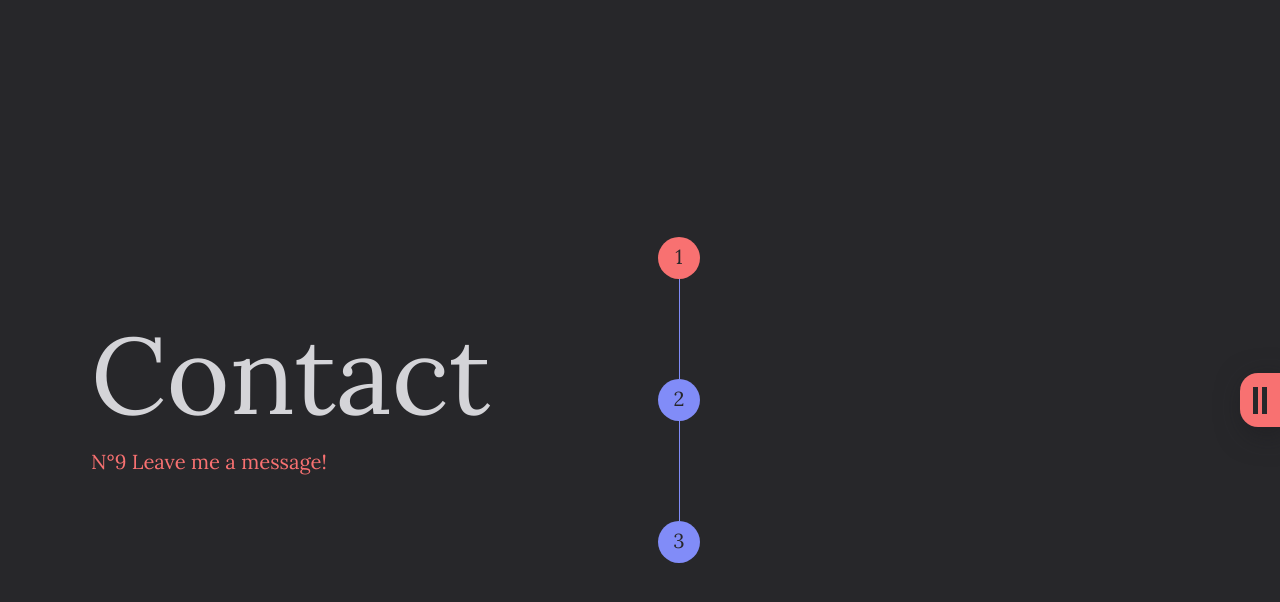
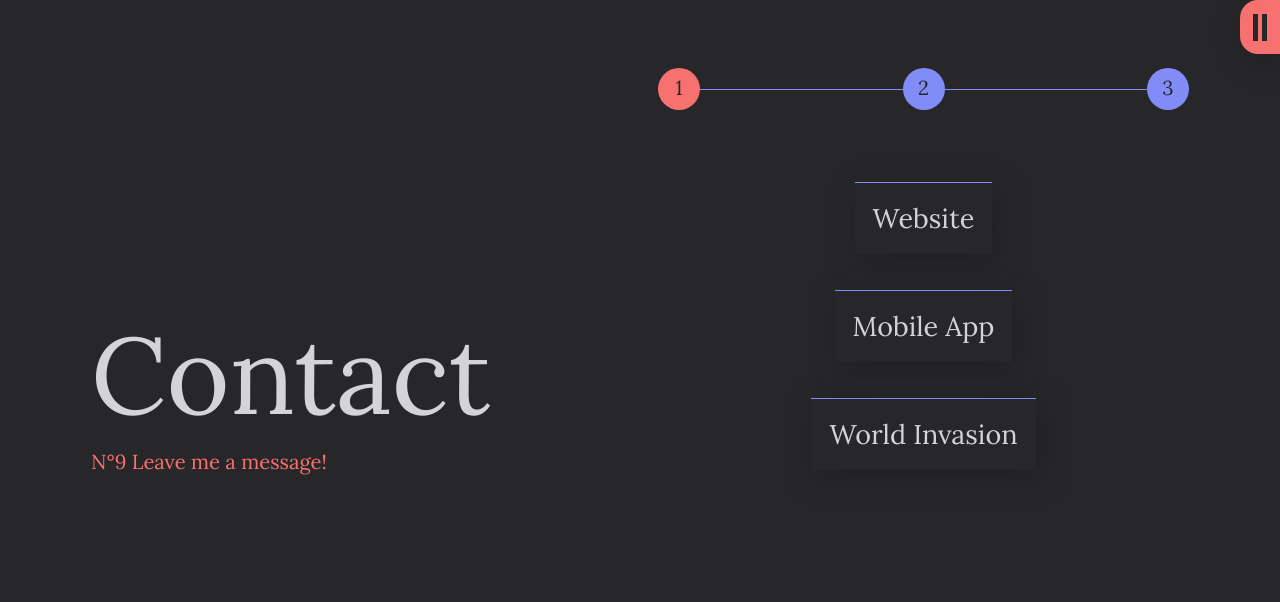
Before and after one commit to xkertoip/szczypka, a Next.js app: page /contact/project in a window 1280 px wide. Shown: the top 602 px of the page. Built offline with nearby package versions, Linux system fonts and the light colour scheme.

Commit message:
edit projects mail interface

```diff
--- a/src/app/contact/layout.tsx
+++ b/src/app/contact/layout.tsx
@@ -7,10 +7,10 @@ export default function Layout({ children }: { children: React.ReactNode }) {
     <main>
       <div
         className={
-          'section-container lg:max-w-[1170px] lg:mx-auto md:flex md:gap-8 md:items-center md:justify-center min-h-screen'
+          'section-container lg:max-w-[1170px] lg:mx-auto md:flex md:gap-8 min-h-screen overflow-hidden'
         }
       >
-        <div className={' flex-1 pt-8 md:pt-0'}>
+        <div className={' md:flex-1 pt-8 md:pt-0 md:m-auto pb-8 md:pb-0'}>
           <SectionTitle
             title={'Contact'}
             indicator={'Leave me a message!'}
@@ -18,7 +18,7 @@ export default function Layout({ children }: { children: React.ReactNode }) {
             align={'left'}
           />
         </div>
-        <div className={'flex-1 pt-8 md:pt-0'}>
+        <div className={'md:flex-1 m-auto'}>
           <Providers>{children}</Providers>
         </div>
       </div>
--- a/src/app/contact/page.tsx
+++ b/src/app/contact/page.tsx
@@ -32,7 +32,7 @@ export default function Contact() {
     <>
       <div
         className={
-          ' flex flex-col md:justify-center gap-8 md:min-h-screen py-8 md:py-16'
+          ' flex flex-col md:justify-center gap-8 md:min-h-screen py-8 md:py-16 overflow-hidden'
         }
       >
         {routes.map(({ slug, name, image }) => (
--- a/src/app/contact/project/page.tsx
+++ b/src/app/contact/project/page.tsx
@@ -1,14 +1,16 @@
-import Stepper from '../../../components/Stepper';
-/*import Step from '../../../components/Step';*/
+import { lazy } from 'react';
+
+const Stepper = lazy(() => import('../../../components/Stepper'));
+const Step = lazy(() => import('../../../components/Step'));
 
 export default function Project() {
   return (
     <>
-      <div className={'flex gap-4 justify-between'}>
+      <div className={'grid'}>
         <Stepper />
-        {/*  <div className={'relative grow flex justify-center'}>
+        <div className={'relative grow flex justify-center pt-8 md:pt-16'}>
           <Step />
-        </div>*/}
+        </div>
       </div>
 
       {/* TODOO: MAIL, SUCCESS MESSAGE */}
--- a/src/components/Mail/Mail.tsx
+++ b/src/components/Mail/Mail.tsx
@@ -2,7 +2,7 @@
 
 import { Form, Field, Formik } from 'formik';
 import { useContext, useState } from 'react';
-import { motion } from 'framer-motion';
+import { m } from 'framer-motion';
 import { ContactContext } from '../../context/ContactContext';
 import FancyButton from '../FancyButton';
 
@@ -61,7 +61,7 @@ export default function Mail() {
   };
   return (
     <>
-      <motion.div variants={wrapper}>
+      <m.div variants={wrapper}>
         <Formik
           initialValues={mailInfo}
           onSubmit={values => {
@@ -91,7 +91,7 @@ export default function Mail() {
             </div>
           </Form>
         </Formik>
-      </motion.div>
+      </m.div>
     </>
   );
 }
--- a/src/components/Menu/Hamburger/Hamburger.tsx
+++ b/src/components/Menu/Hamburger/Hamburger.tsx
@@ -39,13 +39,11 @@ export default function Hamburger() {
     <m.button
       onClick={changeToggle}
       animate={toggle ? 'open' : 'close'}
-      variants={variantsHamburger}
-      initial={'initial'}
       name={'menu'}
       aria-label={'menu'}
       id={'menu'}
       className={
-        ' fixed w-9 right-0 z-50 h-12 bg-red-400 sm:hover:bg-indigo-400 duration-700 rounded-l-2xl drop-shadow-3xl sm:hover:drop-shadow-4xl'
+        ' fixed w-9 right-0 top-0 z-50 h-12 bg-red-400 sm:hover:bg-indigo-400 rounded-l-2xl drop-shadow-3xl sm:hover:drop-shadow-4xl'
       }
     >
       <div className={'relative w-3 h-6 flex m-auto '}>
--- a/src/components/Step/Step.tsx
+++ b/src/components/Step/Step.tsx
@@ -3,24 +3,16 @@
 import { useContext } from 'react';
 import { ContactContext } from '../../context/ContactContext';
 import { AnimatePresence, m } from 'framer-motion';
-import { Budget, Subject } from '../StepContent';
-import Mail from '../Mail';
+import { Budget, Subject, Info } from '../StepContent';
 
 const wrapper = {
   in: {
     y: 0,
-    opacity: 1,
-    transition: {
-      duration: 1,
-      delay: 1
-    }
+    opacity: 1
   },
   out: {
     y: 50,
-    opacity: 0,
-    transition: {
-      duration: 1
-    }
+    opacity: 0
   }
 };
 
@@ -36,21 +28,24 @@ export default function Step() {
       currentStepContent = <Budget />;
       break;
     case 2:
-      currentStepContent = <Mail />;
+      currentStepContent = <Info />;
       break;
     default:
       break;
   }
   return (
     <>
-      <AnimatePresence>
+      <AnimatePresence exitBeforeEnter>
         <m.div
           key={currentStep}
           variants={wrapper}
           exit={'out'}
           initial={'out'}
           animate={'in'}
-          className={'absolute mx-auto w-full'}
+          className={'relative m-auto w-full min-h-[550px]'}
+          transition={{
+            y: { duration: 0.5 }
+          }}
         >
           {currentStepContent}
         </m.div>
--- /dev/null
+++ b/src/components/StepContent/Info/Info.tsx
@@ -0,0 +1,10 @@
+import Mail from '../../Mail';
+
+export default function Info() {
+  return (
+    <>
+      <h2 className={'text-xl pb-8 text-center'}>Tell me something more</h2>
+      <Mail />
+    </>
+  );
+}
--- /dev/null
+++ b/src/components/StepContent/Info/index.ts
@@ -0,0 +1,3 @@
+import Info from './Info';
+
+export default Info;
--- a/src/components/StepContent/Subject/Subject.tsx
+++ b/src/components/StepContent/Subject/Subject.tsx
@@ -16,7 +16,7 @@ export default function Subject() {
 
   return (
     <>
-      <div className={' grid gap-8'}>
+      <div className={' grid gap-8 text-center'}>
         {subjects.map(({ name, slug }) => (
           <FancyButton key={name} onClick={() => setProjectSubject(slug)}>
             {name}
--- a/src/components/StepContent/index.ts
+++ b/src/components/StepContent/index.ts
@@ -1,4 +1,5 @@
 import Budget from './Budget';
 import Subject from './Subject';
+import Info from './Info';
 
-export { Budget, Subject };
+export { Budget, Subject, Info };
--- a/src/components/Stepper/Stepper.tsx
+++ b/src/components/Stepper/Stepper.tsx
@@ -1,47 +1,86 @@
 'use client';
 
 import { useContext } from 'react';
+import { m } from 'framer-motion';
 import { ContactContext } from '../../context/ContactContext';
+
+const variants = {
+  animate: {
+    x: 0
+  },
+  hidden: {
+    x: '-100%'
+  }
+};
 
 export default function Stepper() {
   const { setStep, mailInfo } = useContext(ContactContext);
   const currentStep = mailInfo.currentStep;
+  const validate = currentStep && currentStep >= 1;
 
   return (
     <>
-      <div className={' text-zinc-800'}>
+      <div className={' text-zinc-800 flex'}>
         <button
-          className={`rounded-full  w-[42px] h-[42px] duration-700 ${
+          className={`rounded-full  min-w-[42px] h-[42px] duration-700 ${
             currentStep === 0 ? 'bg-red-400' : 'bg-indigo-400'
           }`}
           onClick={() => setStep(0)}
         >
           1
         </button>
-        <div
-          className={`flex-auto bg-indigo-400 relative overflow-hidden mx-auto w-px h-[100px] before:absolute before:w-full before:h-full before:bg-red-400 before:top-0 before:left-0 before:z-[2] before:duration-700 ${
-            currentStep && currentStep >= 1
-              ? 'before:translate-y-0'
-              : 'before:translate-y-[-100%]'
-          }`}
-        />
+        <div className={'flex-auto items-center w-full flex'}>
+          <div
+            className={
+              ' bg-indigo-400 relative overflow-hidden mx-auto h-px w-full'
+            }
+          >
+            <m.div
+              variants={variants}
+              initial={'hidden'}
+              animate={currentStep && currentStep >= 1 ? 'animate' : 'hidden'}
+              transition={{
+                x: { duration: 0.5 },
+                delay: currentStep && currentStep >= 1 ? 0 : 0.5,
+                default: { ease: 'linear' }
+              }}
+              className={
+                'absolute w-full h-full bg-red-400 top-0 left-0 :z-[2]'
+              }
+            />
+          </div>
+        </div>
         <button
-          className={`rounded-full w-[42px] h-[42px] duration-700  ${
+          className={`rounded-full min-w-[42px] h-[42px] duration-700  ${
             currentStep === 1 ? 'bg-red-400' : 'bg-indigo-400'
           }`}
           onClick={() => setStep(1)}
         >
           2
         </button>
-        <div
-          className={`flex-auto bg-indigo-400 relative overflow-hidden mx-auto w-px h-[100px] before:absolute before:w-full before:h-full before:bg-red-400 before:top-0 before:left-0 before:z-[2] before:duration-700 ${
-            currentStep && currentStep >= 2
-              ? 'before:translate-y-0'
-              : 'before:translate-y-[-100%]'
-          }`}
-        />
+        <div className={'flex-auto items-center w-full flex'}>
+          <div
+            className={
+              ' bg-indigo-400 relative overflow-hidden mx-auto h-px w-full'
+            }
+          >
+            <m.div
+              variants={variants}
+              initial={'hidden'}
+              animate={currentStep && currentStep >= 2 ? 'animate' : 'hidden'}
+              transition={{
+                x: { duration: 0.5 },
+                delay: currentStep && currentStep >= 2 ? 0.5 : 0,
+                default: { ease: 'linear' }
+              }}
+              className={
+                'absolute w-full h-full bg-red-400 top-0 left-0 :z-[2]'
+              }
+            />
+          </div>
+        </div>
         <button
-          className={`rounded-full w-[42px] h-[42px] duration-700  ${
+          className={`rounded-full min-w-[42px] h-[42px] duration-700  ${
             currentStep === 2 ? 'bg-red-400' : 'bg-indigo-400'
           }
           `}
```
